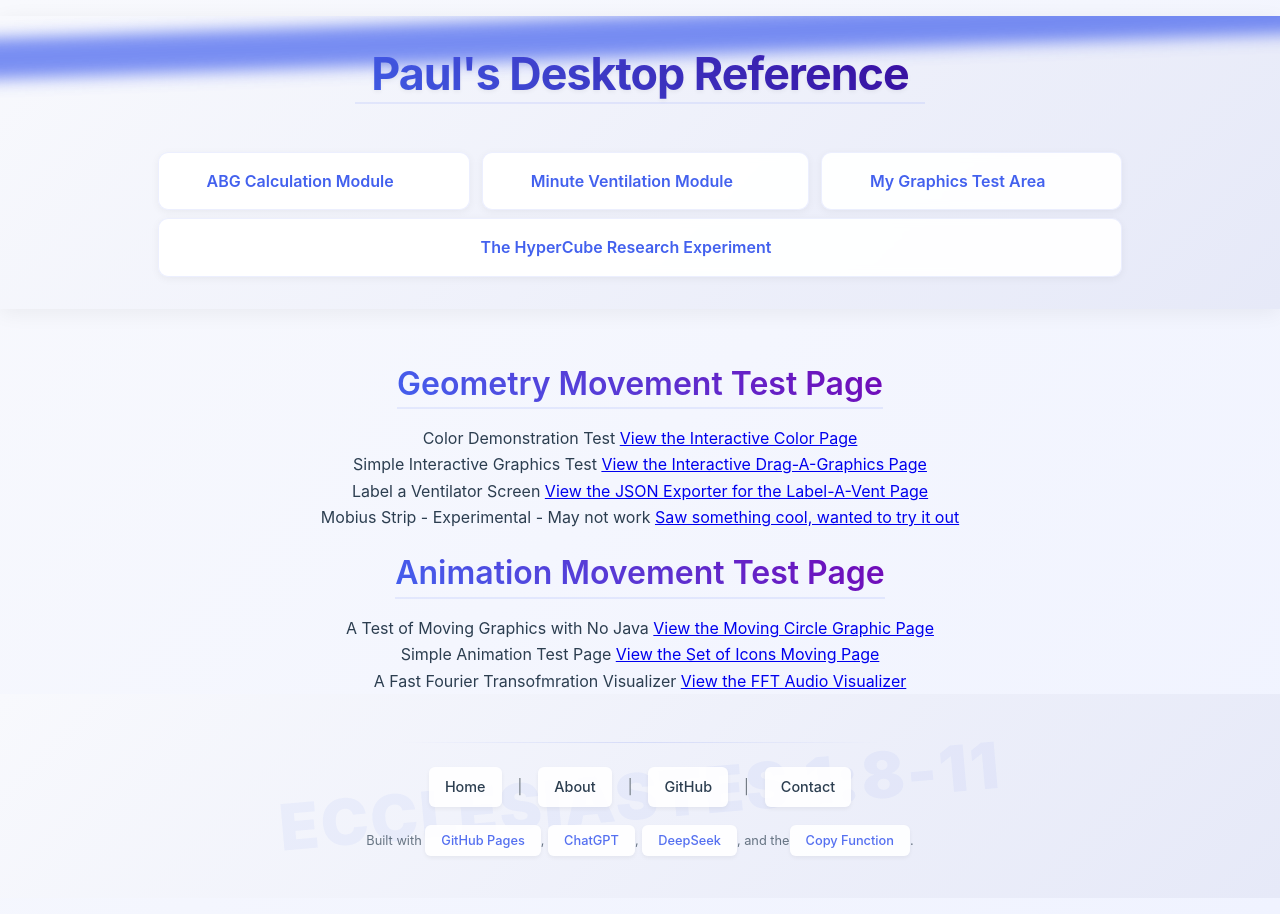
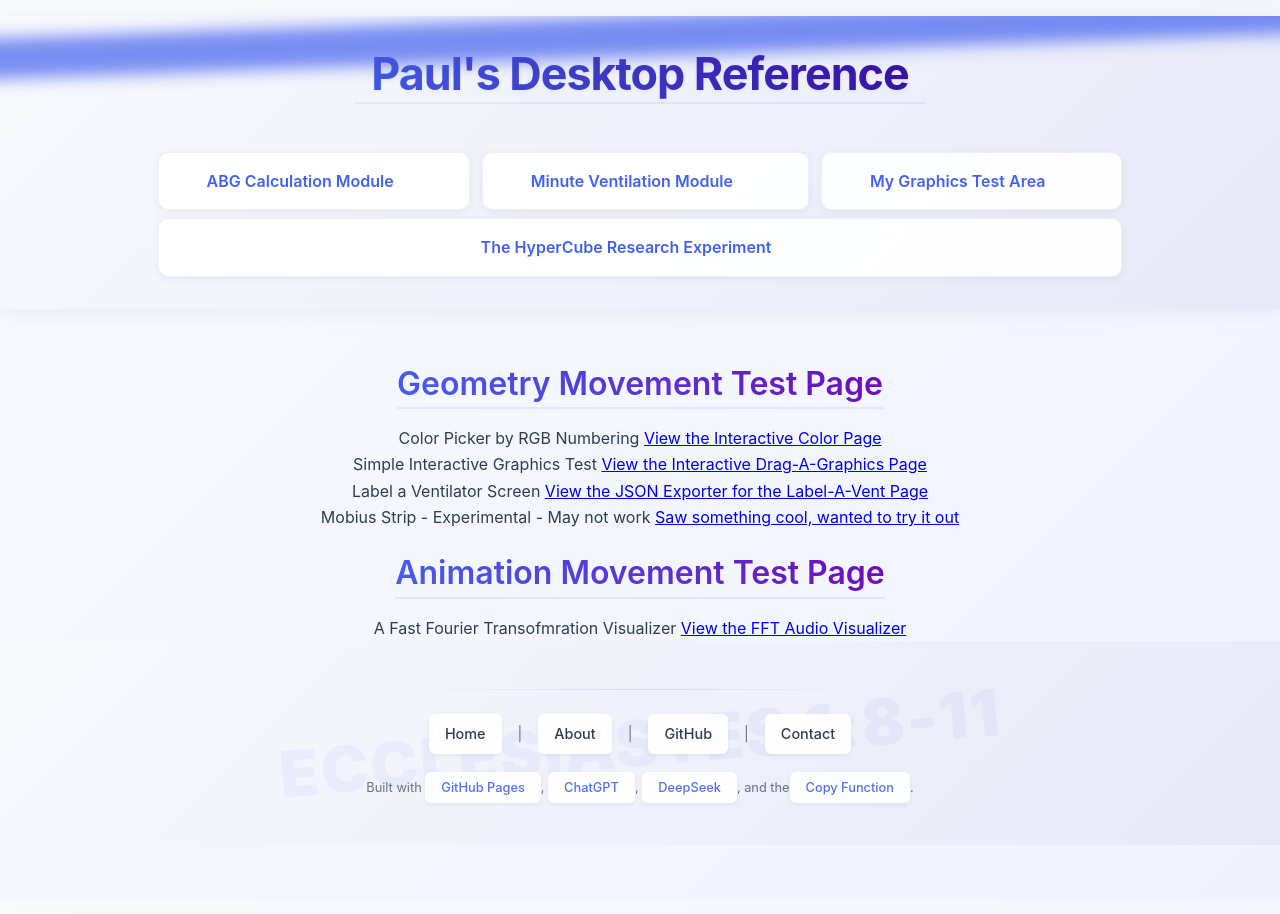
Before and after one commit to ZBZFirst/info, a Jekyll site: the page built from graphics/graphicsindex.md, in a window 1280 px wide. Built offline with Jekyll 4.4.1, drawn with Linux system fonts in a browser that asks for light colours.

Commit message:
Update graphicsindex.md

```diff
--- a/graphics/graphicsindex.md
+++ b/graphics/graphicsindex.md
@@ -5,7 +5,7 @@ title: Interactive Draggable Graphics
 
 # Geometry Movement Test Page
 
-Color Demonstration Test
+Color Picker by RGB Numbering
 [View the Interactive Color Page](/info/interactive/color.html)
 
 Simple Interactive Graphics Test
@@ -19,11 +19,5 @@ Mobius Strip - Experimental - May not work
 
 # Animation Movement Test Page
 
-A Test of Moving Graphics with No Java
-[View the Moving Circle Graphic Page](/info/graphics/nojavagraphics.html)
-
-Simple Animation Test Page
-[View the Set of Icons Moving Page](/info/graphics/shapes-demo.html)
-
 A Fast Fourier Transofmration Visualizer
 [View the FFT Audio Visualizer](/info/graphics/FFT1.html)
```
